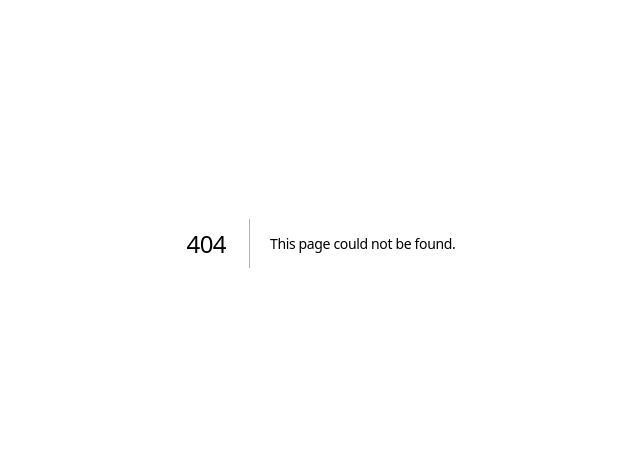
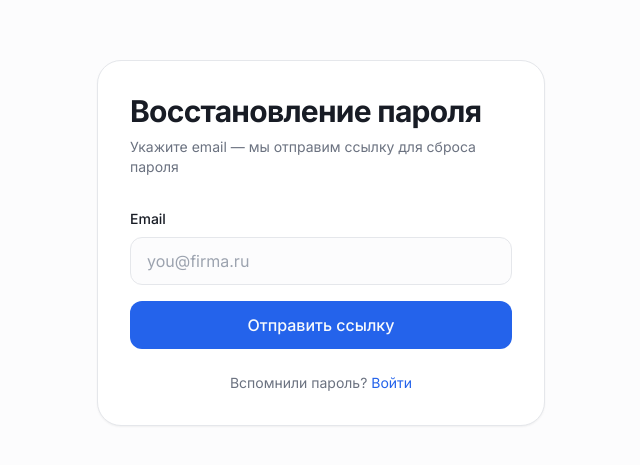
Before and after one commit to RIZVAN321-DIL/SaaS-PROJECT, a Next.js app in the folder frontend/: page /forgot-password in a window 1280 px wide. Before the commit this address had no page. Shown: the part 157-622 px from the top of the page, without its empty margins (319-959 px from the left). Built offline with nearby package versions, Linux system fonts and the light colour scheme.

Commit message:
Create page.tsx

```diff
--- /dev/null
+++ b/frontend/src/app/forgot-password/page.tsx
@@ -0,0 +1,94 @@
+'use client';
+
+import { useState } from 'react';
+import { authApi } from '@/lib/api';
+
+export default function ForgotPasswordPage() {
+  const [email, setEmail] = useState('');
+  const [loading, setLoading] = useState(false);
+  const [error, setError] = useState('');
+  const [sent, setSent] = useState(false);
+
+  async function handleSubmit(e: React.FormEvent) {
+    e.preventDefault();
+    setError('');
+    setLoading(true);
+
+    try {
+      await authApi.forgotPassword({ email });
+      // Бэкенд всегда отвечает одинаково, есть такой email или нет —
+      // поэтому мы просто показываем общий экран "ссылка отправлена".
+      setSent(true);
+    } catch (err) {
+      setError(
+        err instanceof Error ? err.message : 'Не удалось отправить запрос',
+      );
+    } finally {
+      setLoading(false);
+    }
+  }
+
+  return (
+    <main className="flex min-h-screen items-center justify-center bg-background p-6">
+      <div className="w-full max-w-md rounded-3xl border border-border bg-card p-8 shadow-sm">
+        {sent ? (
+          <div className="space-y-4 text-center">
+            <h1 className="text-2xl font-bold">Проверьте почту</h1>
+            <p className="text-sm text-muted-foreground">
+              Если аккаунт с email <strong>{email}</strong> существует, на
+              него отправлена ссылка для сброса пароля.
+            </p>
+            <a href="/login" className="inline-block text-sm text-primary hover:underline">
+              ← Вернуться ко входу
+            </a>
+          </div>
+        ) : (
+          <>
+            <div className="mb-8">
+              <h1 className="text-3xl font-bold">Восстановление пароля</h1>
+              <p className="mt-2 text-sm text-muted-foreground">
+                Укажите email — мы отправим ссылку для сброса пароля
+              </p>
+            </div>
+
+            <form onSubmit={handleSubmit} className="space-y-4">
+              <div>
+                <label className="mb-2 block text-sm font-medium">Email</label>
+                <input
+                  type="email"
+                  value={email}
+                  onChange={(e) => setEmail(e.target.value)}
+                  required
+                  autoFocus
+                  className="h-12 w-full rounded-xl border border-border bg-background px-4 outline-none"
+                  placeholder="you@firma.ru"
+                />
+              </div>
+
+              {error && (
+                <div className="rounded-xl border border-red-500/20 p-3 text-sm text-red-500">
+                  {error}
+                </div>
+              )}
+
+              <button
+                type="submit"
+                disabled={loading}
+                className="h-12 w-full rounded-xl bg-primary font-medium text-primary-foreground transition hover:opacity-90 disabled:opacity-50"
+              >
+                {loading ? 'Отправляем...' : 'Отправить ссылку'}
+              </button>
+            </form>
+
+            <p className="mt-6 text-center text-sm text-muted-foreground">
+              Вспомнили пароль?{' '}
+              <a href="/login" className="text-primary hover:underline">
+                Войти
+              </a>
+            </p>
+          </>
+        )}
+      </div>
+    </main>
+  );
+}
```
